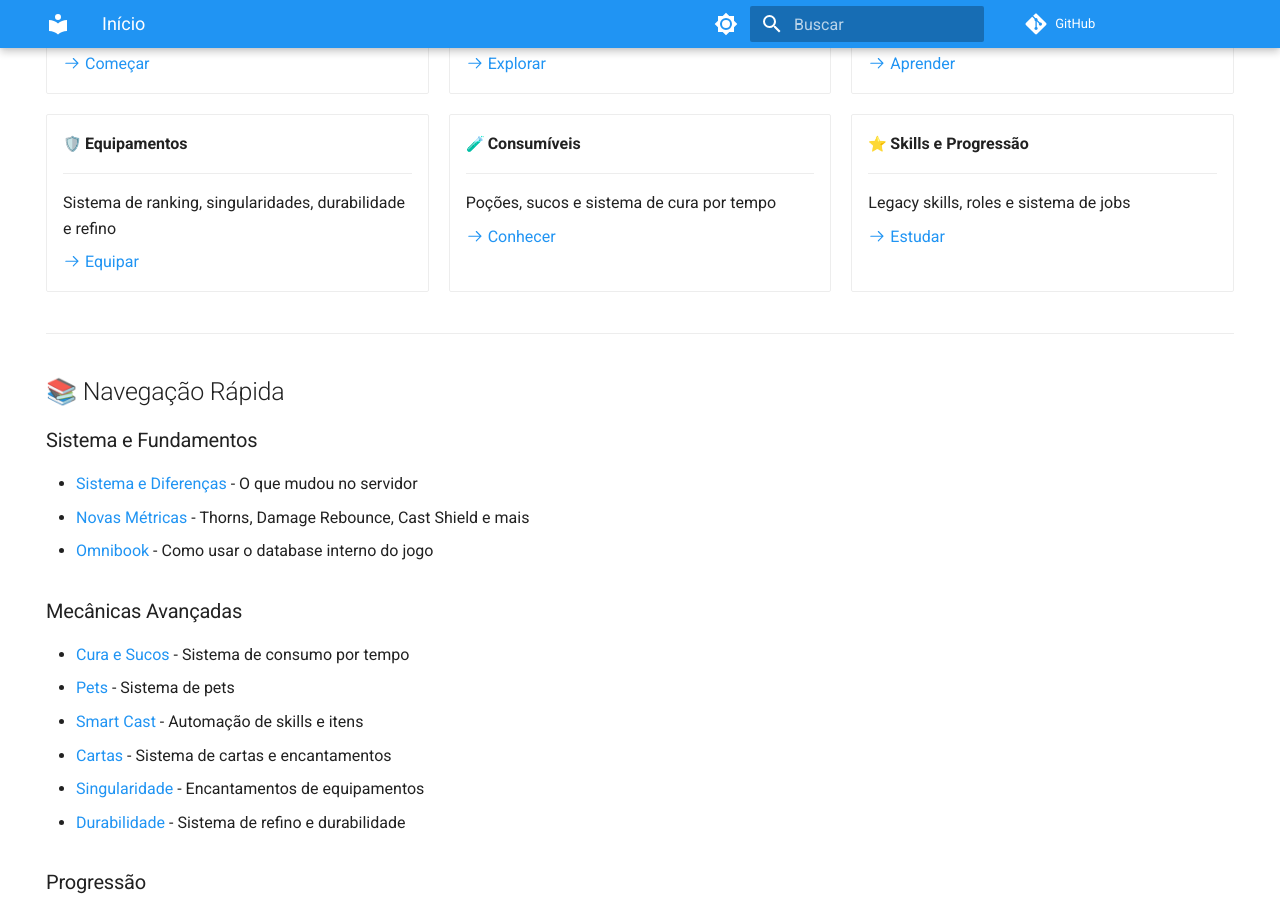
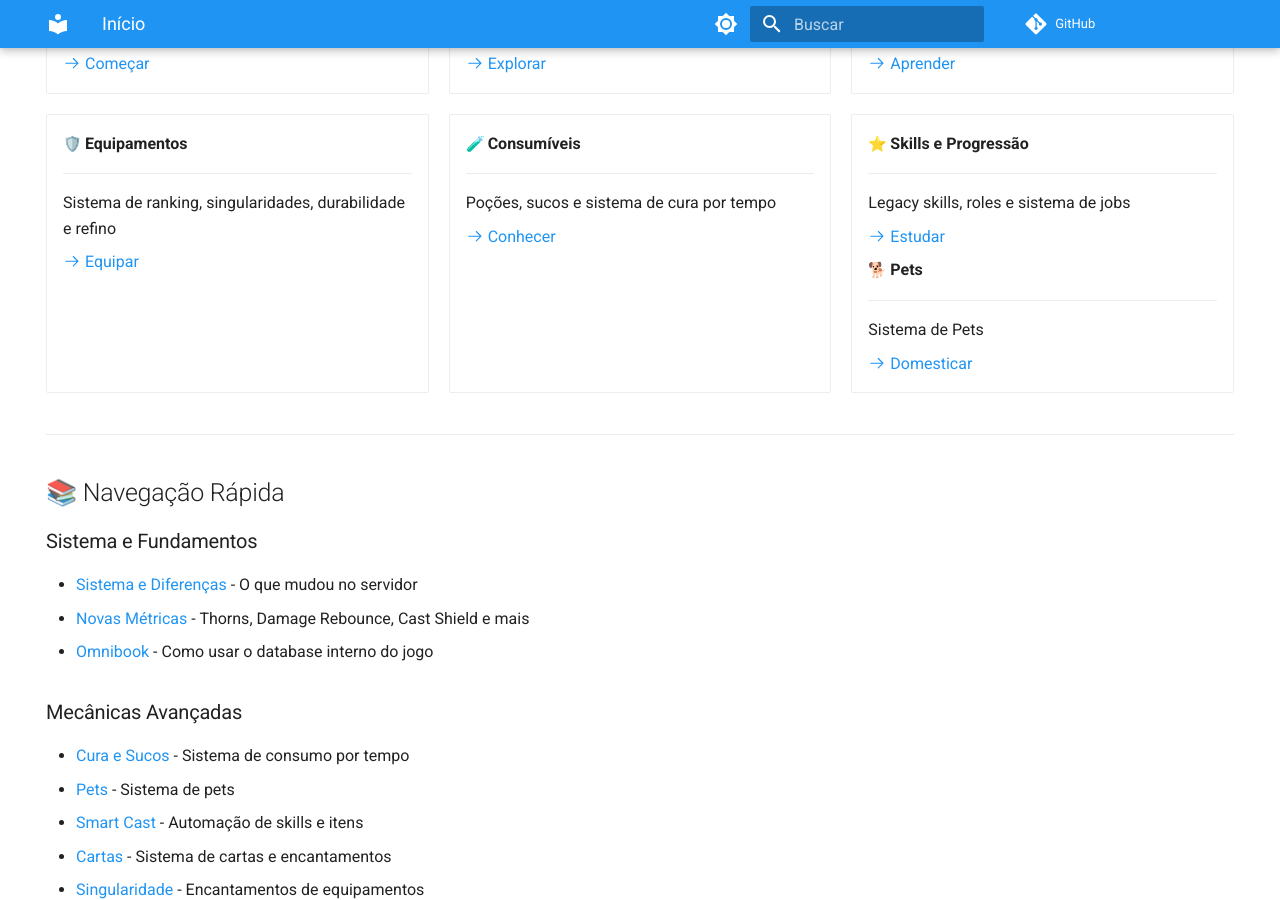
Before and after one commit to mythofyggdrasil/mythofyggdrasil.github.io, an MkDocs documentation site: the page built from docs/index.md, in a window 1280 px wide and 900 px high, scrolled down 394 px. Built offline with MkDocs 1.6.1 and Material for MkDocs 9.7.7, drawn with Linux system fonts in a browser that asks for light colours; emoji names are drawn with the system emoji font; comment, search, counter and statistics services are not loaded.

Commit message:
Update index.md

```diff
--- a/docs/index.md
+++ b/docs/index.md
@@ -60,6 +60,14 @@ hide:
 
     [:octicons-arrow-right-24: Estudar](jobs.md)
 
+    :dog2: **Pets**
+
+    ---
+
+    Sistema de Pets
+
+    [:octicons-arrow-right-24: Domesticar](pets.md)
+
 </div>
 
 ---
```
